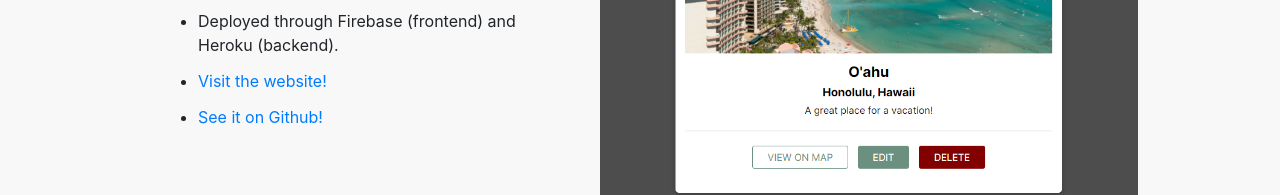
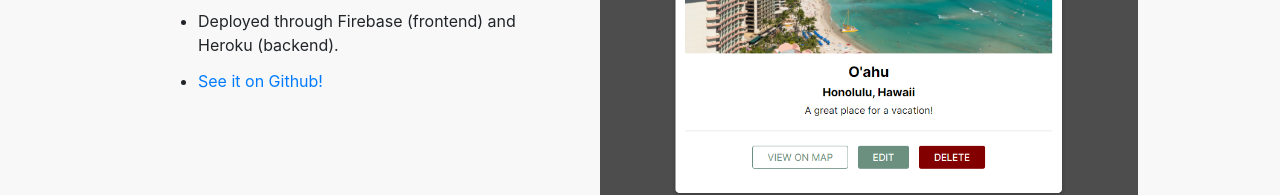
Before and after one commit to tohkev/Portfolio-Home-Page, a plain HTML site: page index.html in a window 1280 px wide. Shown: the part 1954-2149 px from the top of the page. Drawn offline with nearby package versions, Linux system fonts and the light colour scheme.

Commit message:
archived find-me app

```diff
--- a/index.html
+++ b/index.html
@@ -149,7 +149,6 @@
                                     <li>Register, login, and share your past travel locations with your friends and other users!</li>
                                     <li>Utilizes the MERN stack (MongoDB, Express, React, Node) to deliver a responsive webpage and simple user experience.</li>
                                     <li>Deployed through Firebase (frontend) and Heroku (backend).</li>
-                                    <li><a href="https://ktoh-find-me.web.app/">Visit the website!</a></li>
                                     <li><a href="https://github.com/tohkev/find-me">See it on Github!</a></li>
                                 </ul>
                             </div>
```
